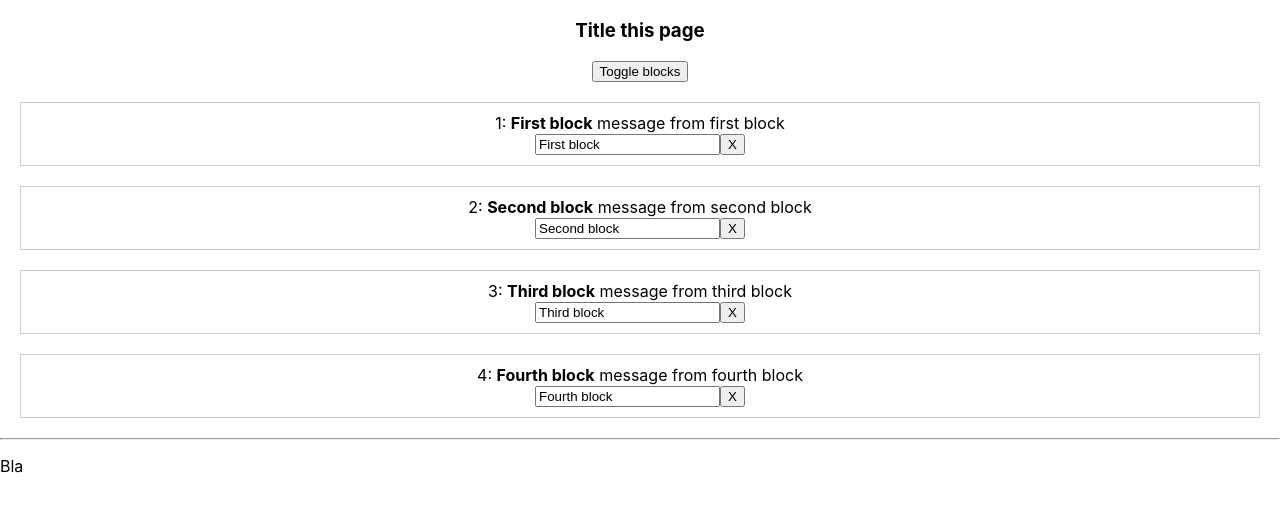
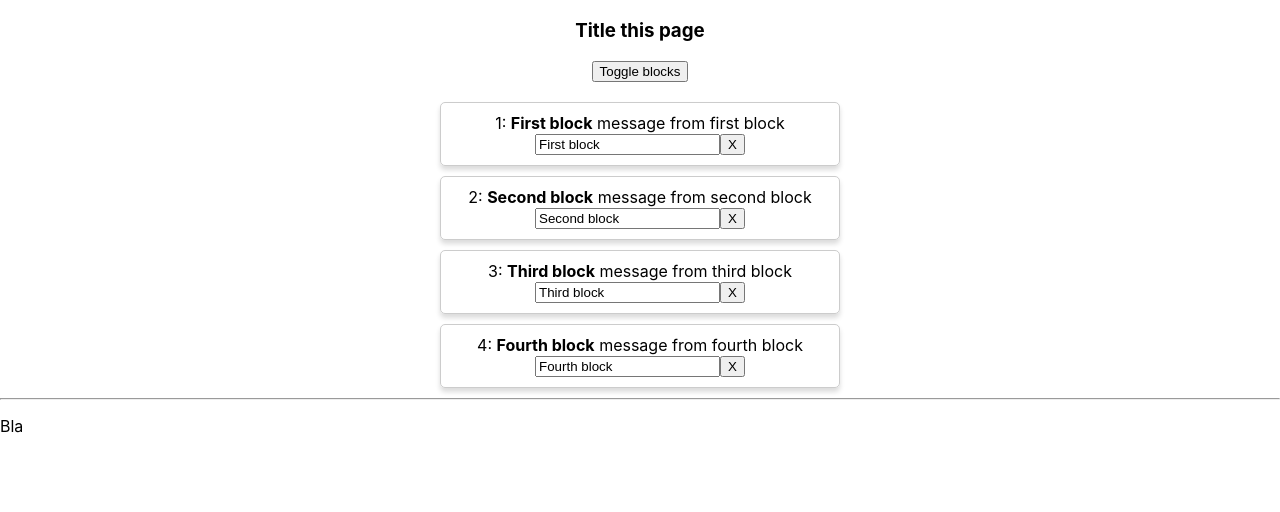
Before and after one commit to examlpe4dranik/reactjs-sandbox, a React (Create React App) app: page / in a window 1280 px wide. Both pictures are taken after a click on the button "Toggle blocks". Shown: the top 512 px of the page. Built offline with nearby package versions, Linux system fonts and the light colour scheme.

Commit message:
inline vs css

```diff
--- a/src/App.js
+++ b/src/App.js
@@ -62,7 +62,13 @@ class App extends Component {
             <div className="App" style={divStyle}>
                 <h3>{this.state.titlePage}</h3>
                 <button onClick={this.toggleBlockHandler.bind(this)}>Toggle blocks</button>
-                {viewBlocks}
+                <div style={{
+                    width: 400,
+                    margin: 'auto',
+                    paddingTop: '20px'
+                }}>
+                    {viewBlocks}
+                </div>
                 {this.state.showBlocks ? <hr/> : ''}
             </div>
         );
--- a/src/SameBlock/SameBlock.js
+++ b/src/SameBlock/SameBlock.js
@@ -1,13 +1,17 @@
 import React from 'react';
+import './SomeBlock.css';
 
 export default (props) => (
-    <div style={{
-        border: '1px solid #ccc',
-        marginBottom: '10px',
-        display: 'block',
-        padding: '10px',
-        margin: '20px'
-    }}>
+    <div className='SomeBlock'
+         // style={{
+         //     border: '1px solid #ccc',
+         //     marginBottom: '10px',
+         //     display: 'block',
+         //     padding: '10px',
+         //     boxShadow: '0 4px 5px 0 rgba(0, 0, 0, .14)',
+         //     borderRadius: '5px'
+         // }}
+    >
         <div>{props.number}: <strong>{props.name}</strong> {props.message}</div>
         <input type='text' onChange={props.onChangeName} value={props.name}/>
         <button onClick={props.onDelete}>X</button>
--- /dev/null
+++ b/src/SameBlock/SomeBlock.css
@@ -0,0 +1,8 @@
+.SomeBlock {
+    border: 1px solid #ccc;
+    margin-bottom: 10px;
+    display: block;
+    padding: 10px;
+    box-shadow: 0 4px 5px 0 rgba(0, 0, 0, .14);
+    border-radius: 5px;
+}
```
